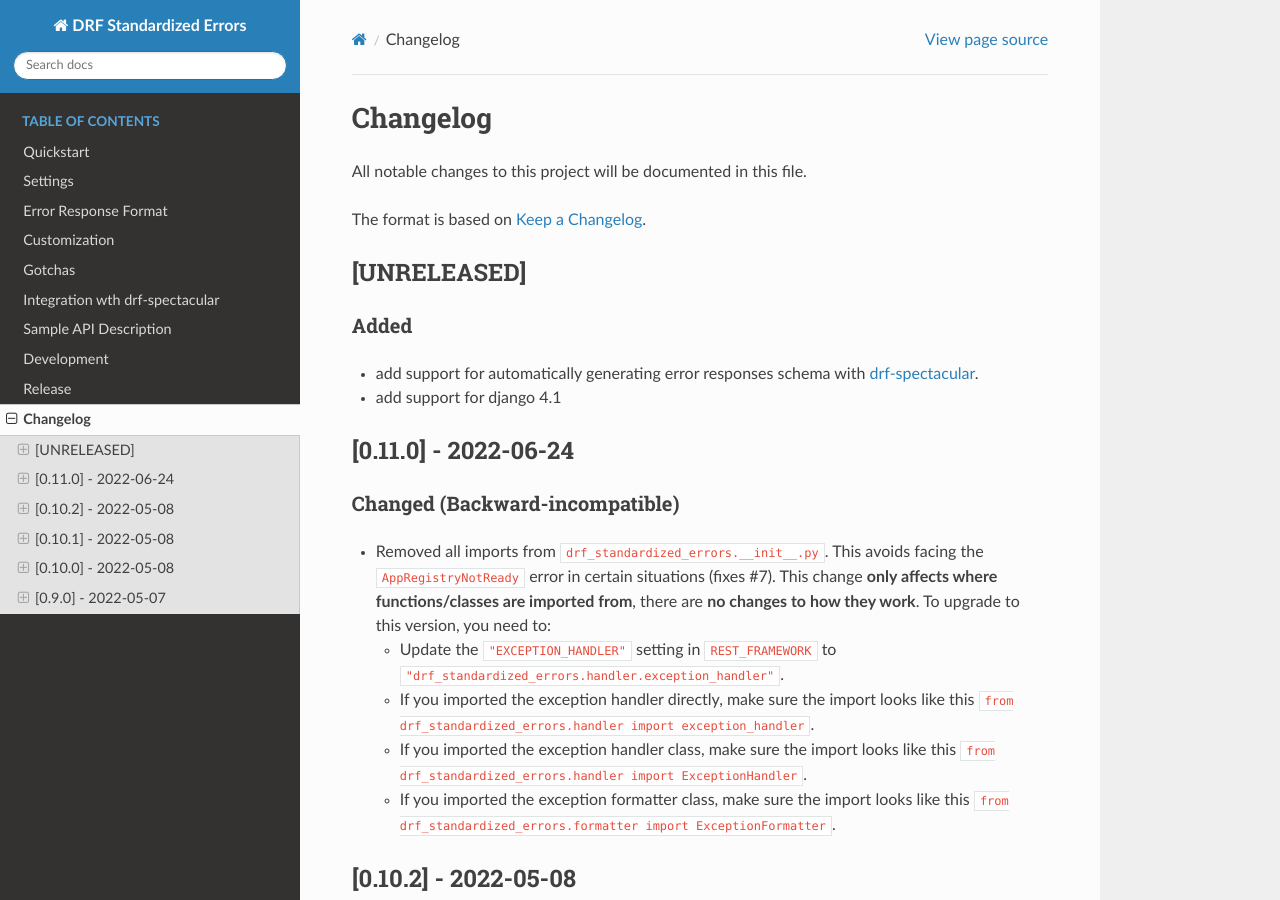
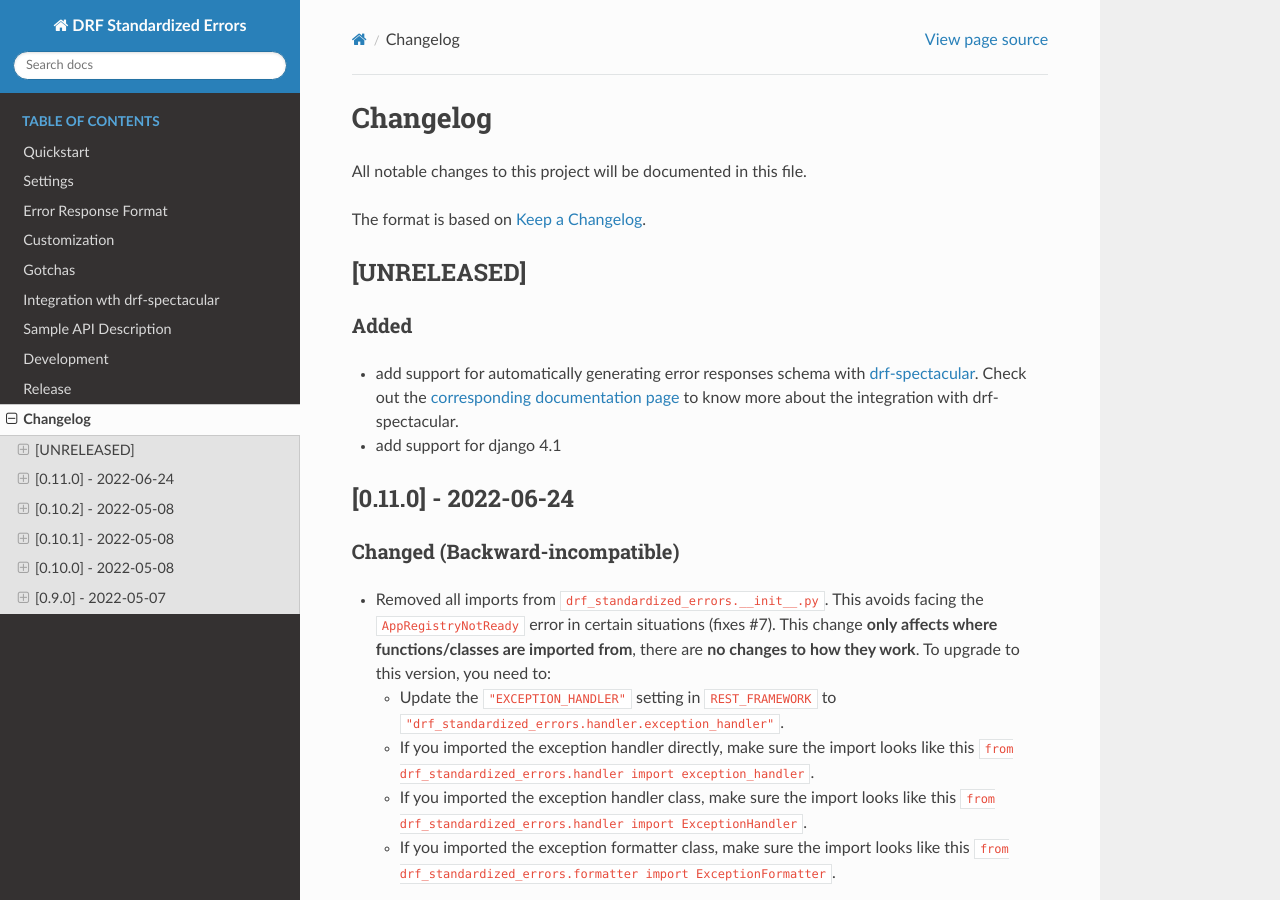
Before and after one commit to ghazi-git/drf-standardized-errors, a Sphinx documentation site: the page built from docs/changelog.md, in a window 1280 px wide and 900 px high. Built offline with Sphinx 7.4.7 and the Read the Docs theme 2.0.0, drawn with Linux system fonts in a browser that asks for light colours.

Commit message:
add link to docs page for the integration with drf-spectacular

```diff
--- a/docs/changelog.md
+++ b/docs/changelog.md
@@ -7,6 +7,8 @@
 ## [UNRELEASED]
 ### Added
 - add support for automatically generating error responses schema with [drf-spectacular](https://github.com/tfranzel/drf-spectacular).
+Check out the [corresponding documentation page](https://drf-standardized-errors.readthedocs.io/en/latest/openapi.html)
+to know more about the integration with drf-spectacular.
 - add support for django 4.1
 
 ## [0.11.0] - 2022-06-24
```
